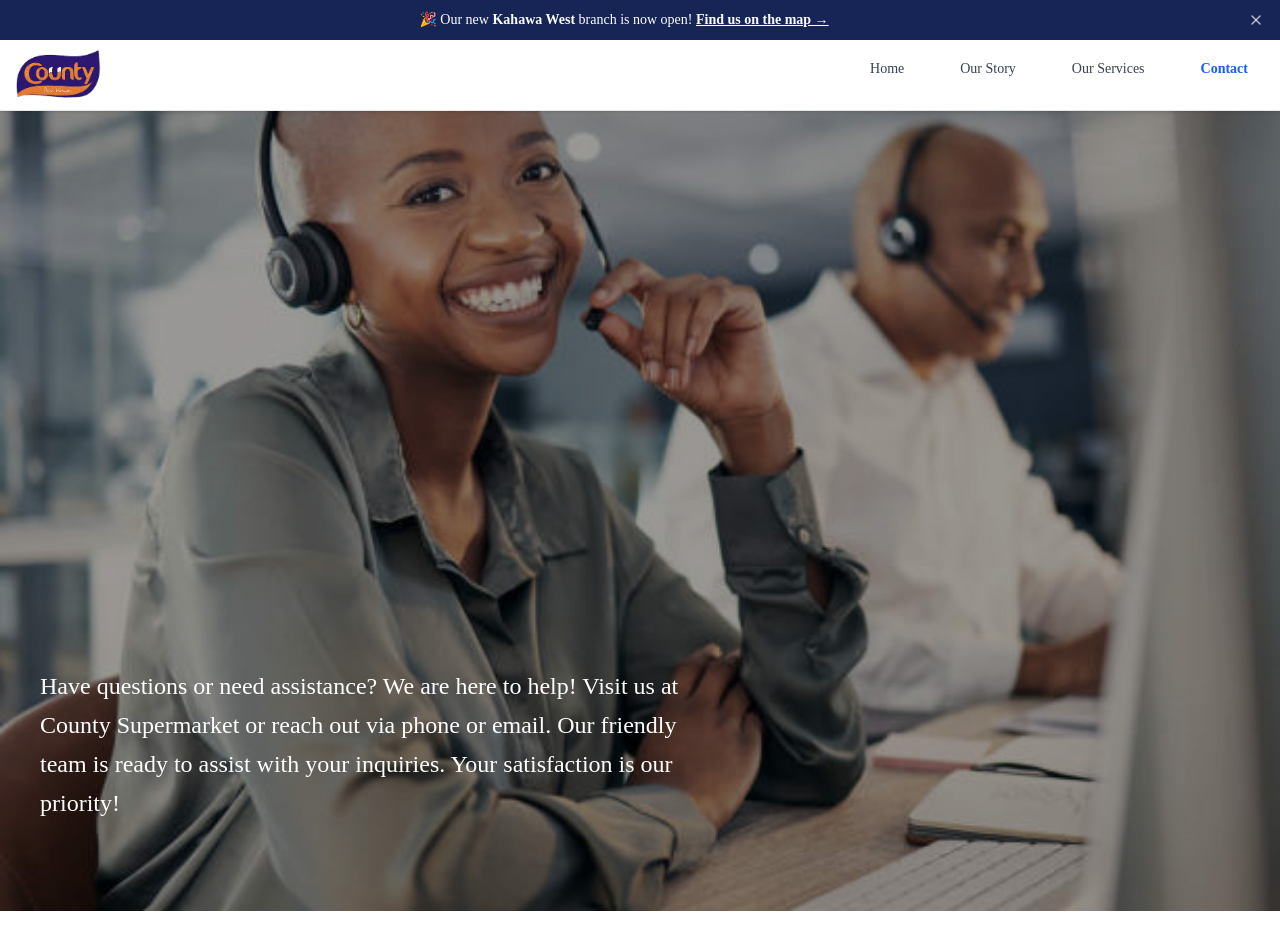
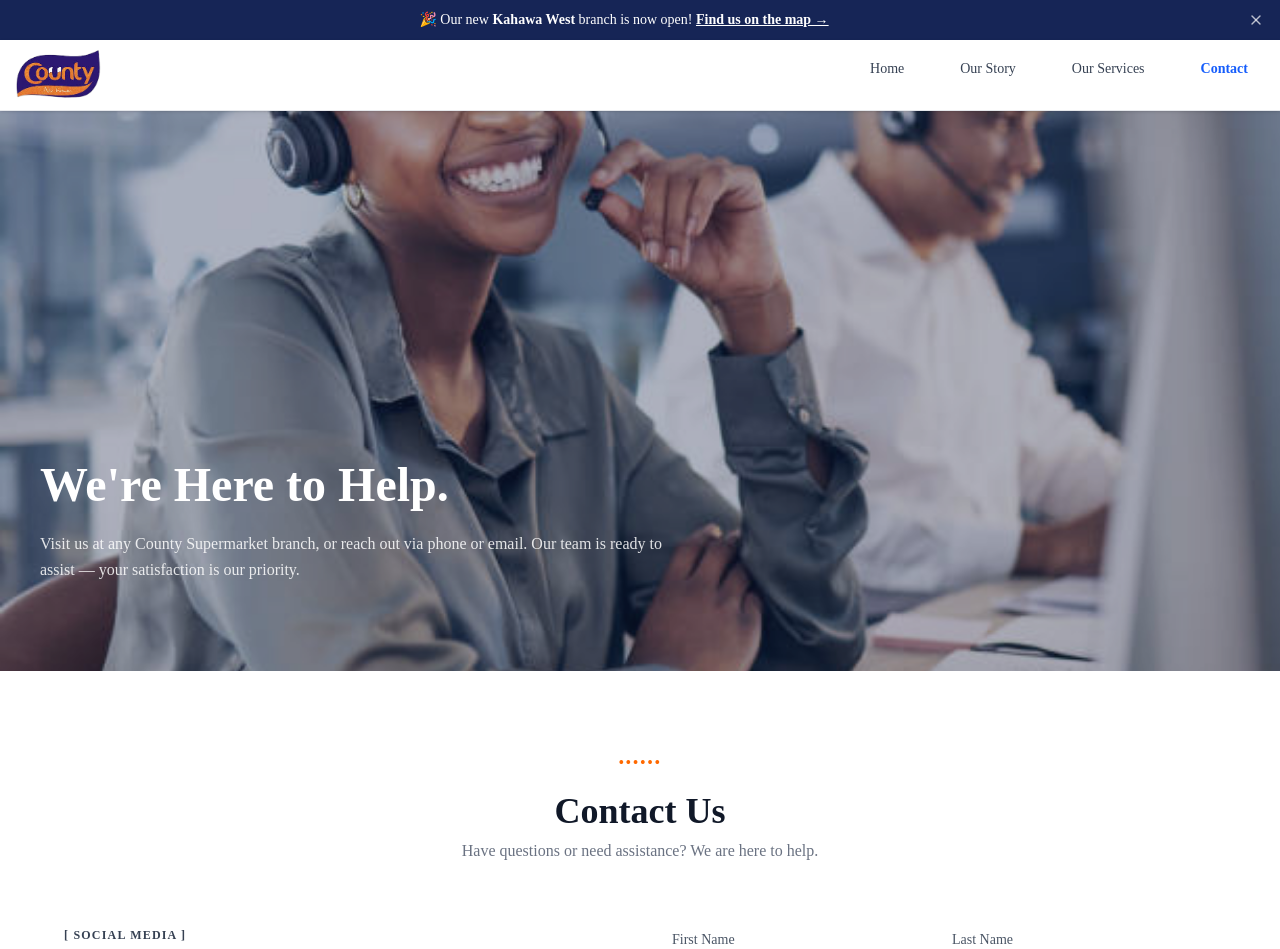
Before and after one commit to Eye-Kyu/County-supermarket, a Next.js app: page /Contact in a window 1280 px wide. Shown: the top 949 px of the page. Built offline with nearby package versions, Linux system fonts and the light colour scheme.

Commit message:
added fashion aisle section

```diff
--- a/app/components/contact/ContactHero.tsx
+++ b/app/components/contact/ContactHero.tsx
@@ -2,27 +2,31 @@ import Image from "next/image";
 
 export default function ContactHero() {
   return (
-    <section className="relative h-screen w-full overflow-hidden">
+    <section className="relative h-[70vh] w-full overflow-hidden">
       {/* Background Image */}
       <Image
         src="/Images/Customer-Care.jpg"
         alt="Contact Hero"
         fill
         priority
+        quality={90}
+        sizes="100vw"
         className="object-cover"
       />
 
-      {/* Optional dark overlay */}
-      <div className="absolute inset-0 bg-black/40" />
+      {/* Brand-tinted overlay */}
+      <div className="absolute inset-0 bg-blue-950/35" />
 
       {/* Text Content */}
-      <div className="absolute lg:pb-12 bottom-10 left-10 w-1/2 text-white">
-        <h2 className="text-xl md:text-2xl lg:text-2xl font-medium leading-relaxed">
-          Have questions or need assistance? We are here to help! Visit us at
-          County Supermarket or reach out via phone or email. Our friendly team
-          is ready to assist with your inquiries. Your satisfaction is our
-          priority!
-        </h2>
+      <div className="absolute lg:pb-12 bottom-10 left-10 w-full sm:w-2/3 lg:w-1/2 text-white">
+        <h1 className="text-3xl md:text-4xl lg:text-5xl font-bold leading-tight mb-4">
+          We&apos;re Here to Help.
+        </h1>
+        <p className="text-sm md:text-base leading-relaxed text-white/85">
+          Visit us at any County Supermarket branch, or reach out via phone or
+          email. Our team is ready to assist — your satisfaction is our
+          priority.
+        </p>
       </div>
     </section>
   );
--- a/app/components/contact/ContactSection.tsx
+++ b/app/components/contact/ContactSection.tsx
@@ -95,7 +95,7 @@ export default function ContactSection() {
                 <input
                   type="text"
                   placeholder="First Name"
-                  className="w-full border border-gray-300 px-4 py-2 rounded-md focus:outline-none focus:ring-1 focus:ring-yellow-500"
+                  className="w-full border border-gray-300 px-4 py-2 rounded-md focus:outline-none focus:ring-1 focus:ring-orange-500"
                 />
               </div>
 
@@ -104,7 +104,7 @@ export default function ContactSection() {
                 <input
                   type="text"
                   placeholder="Last Name"
-                  className="w-full border border-gray-300 px-4 py-2 rounded-md focus:outline-none focus:ring-1 focus:ring-yellow-500"
+                  className="w-full border border-gray-300 px-4 py-2 rounded-md focus:outline-none focus:ring-1 focus:ring-orange-500"
                 />
               </div>
             </div>
@@ -116,7 +116,7 @@ export default function ContactSection() {
               <input
                 type="email"
                 placeholder="Email Address"
-                className="w-full border border-gray-300 px-4 py-2 rounded-md focus:outline-none focus:ring-1 focus:ring-yellow-500"
+                className="w-full border border-gray-300 px-4 py-2 rounded-md focus:outline-none focus:ring-1 focus:ring-orange-500"
               />
             </div>
 
@@ -125,7 +125,7 @@ export default function ContactSection() {
               <input
                 type="text"
                 placeholder="Subject"
-                className="w-full border border-gray-300 px-4 py-2 rounded-md focus:outline-none focus:ring-1 focus:ring-yellow-500"
+                className="w-full border border-gray-300 px-4 py-2 rounded-md focus:outline-none focus:ring-1 focus:ring-orange-500"
               />
             </div>
 
@@ -136,7 +136,7 @@ export default function ContactSection() {
               <textarea
                 rows={5}
                 placeholder="Your Message"
-                className="w-full border border-gray-300 px-4 py-2 rounded-md focus:outline-none focus:ring-1 focus:ring-yellow-500"
+                className="w-full border border-gray-300 px-4 py-2 rounded-md focus:outline-none focus:ring-1 focus:ring-orange-500"
               />
             </div>
 
```
